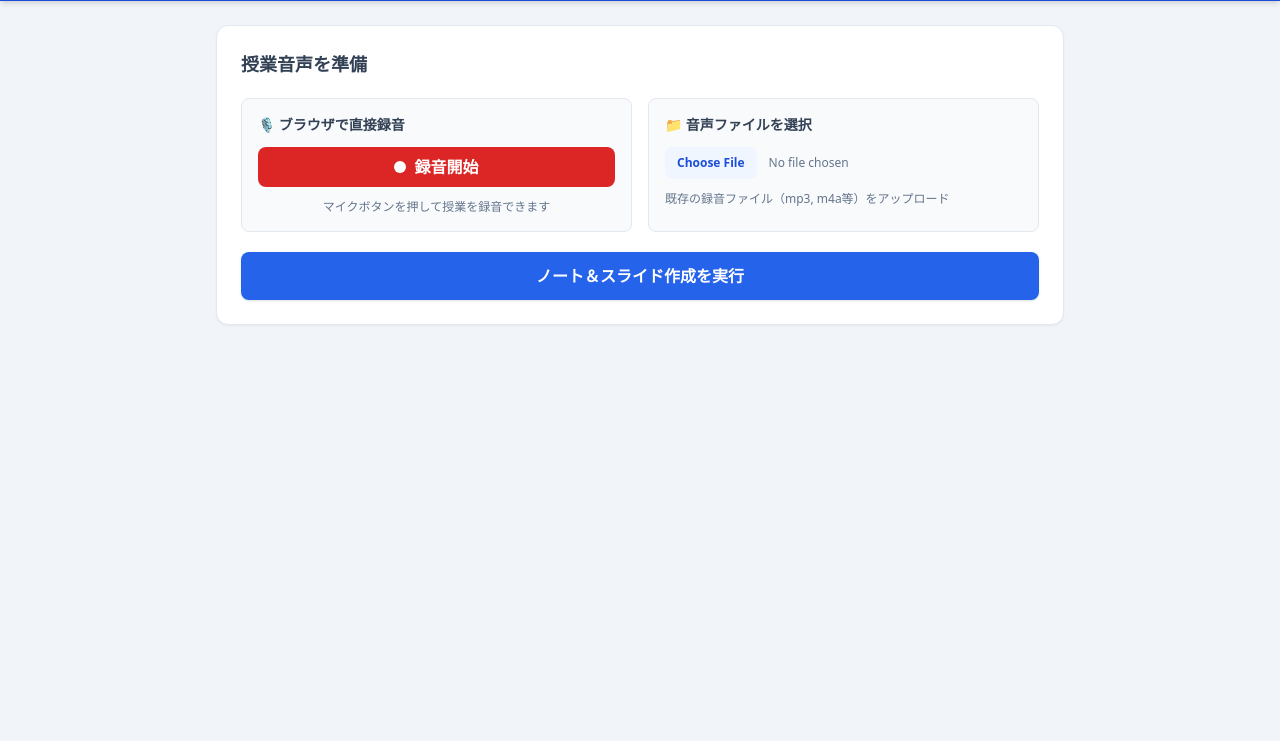
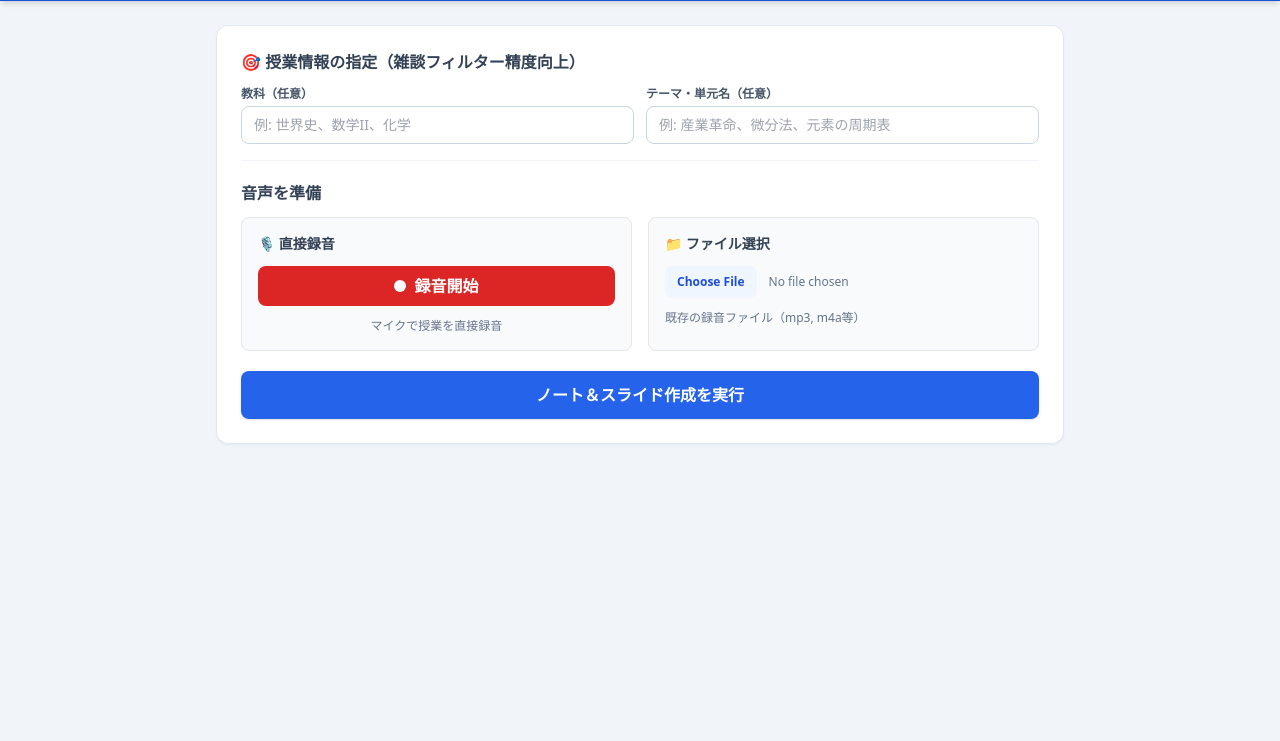
Before and after one commit to h0028349-dotcom/Note-ni-simasu, a plain HTML site: page public/index.html in a window 1280 px wide. Shown: the part 59-800 px from the top of the page. Drawn offline with nearby package versions, Linux system fonts and the light colour scheme.

Commit message:
Update index.html

```diff
--- a/public/index.html
+++ b/public/index.html
@@ -30,60 +30,73 @@
 </head>
 <body class="bg-slate-100 min-h-screen text-slate-800">
 
-  <!-- ヘッダー (印刷時非表示) -->
+  <!-- ヘッダー -->
   <header class="bg-blue-700 text-white p-4 shadow-md no-print">
     <div class="max-w-4xl mx-auto flex justify-between items-center">
       <h1 class="text-xl font-bold">AI授業ノート & レジュメ</h1>
-      <span class="text-xs bg-blue-800 px-2 py-1 rounded">録音 & 印刷対応版</span>
+      <span class="text-xs bg-blue-800 px-2 py-1 rounded">雑談自動カット版</span>
     </div>
   </header>
 
   <main class="max-w-4xl mx-auto p-4 md:p-6 space-y-6">
 
-    <!-- 音声準備エリア (印刷時非表示) -->
+    <!-- 設定 & 音声準備エリア -->
     <section class="bg-white rounded-xl p-6 shadow-sm border border-slate-200 no-print space-y-5">
-      <h2 class="text-lg font-bold text-slate-700">授業音声を準備</h2>
 
-      <!-- 録音・ファイル切り替えUI -->
+      <!-- 1. 授業情報の事前入力 (雑談カットの精度向上用) -->
+      <div class="space-y-3 border-b border-slate-100 pb-4">
+        <h2 class="text-base font-bold text-slate-700 flex items-center gap-1">
+          <span>🎯 授業情報の指定（雑談フィルター精度向上）</span>
+        </h2>
+        <div class="grid grid-cols-1 sm:grid-cols-2 gap-3">
+          <div>
+            <label class="block text-xs font-semibold text-slate-600 mb-1">教科（任意）</label>
+            <input type="text" id="subjectInput" placeholder="例: 世界史、数学II、化学" class="w-full px-3 py-2 text-sm border border-slate-300 rounded-lg focus:outline-none focus:ring-2 focus:ring-blue-500">
+          </div>
+          <div>
+            <label class="block text-xs font-semibold text-slate-600 mb-1">テーマ・単元名（任意）</label>
+            <input type="text" id="topicInput" placeholder="例: 産業革命、微分法、元素の周期表" class="w-full px-3 py-2 text-sm border border-slate-300 rounded-lg focus:outline-none focus:ring-2 focus:ring-blue-500">
+          </div>
+        </div>
+      </div>
+
+      <!-- 2. 音声入力選択 -->
+      <div class="space-y-3">
+        <h2 class="text-base font-bold text-slate-700">音声を準備</h2>
         <div class="grid grid-cols-1 md:grid-cols-2 gap-4">
 
-        <!-- 1. マイク直接録音 -->
+          <!-- マイク録音 -->
           <div class="bg-slate-50 p-4 rounded-lg border border-slate-200 space-y-3">
-          <h3 class="text-sm font-bold text-slate-700 flex items-center gap-1">
-            <span>🎙️ ブラウザで直接録音</span>
-          </h3>
-          <div class="flex items-center gap-2">
+            <h3 class="text-sm font-bold text-slate-700">🎙️ 直接録音</h3>
             <button id="recordBtn" onclick="toggleRecording()" class="w-full bg-red-600 hover:bg-red-700 text-white font-bold py-2 px-4 rounded-lg transition flex items-center justify-center gap-2">
               <span id="recordDot" class="w-3 h-3 bg-white rounded-full"></span>
               <span id="recordBtnText">録音開始</span>
             </button>
-          </div>
-          <p id="recordStatus" class="text-xs text-slate-500 text-center">マイクボタンを押して授業を録音できます</p>
+            <p id="recordStatus" class="text-xs text-slate-500 text-center">マイクで授業を直接録音</p>
             <audio id="audioPreview" controls class="w-full hidden mt-2 h-10"></audio>
           </div>
 
-        <!-- 2. ファイル指定 -->
+          <!-- ファイル選択 -->
           <div class="bg-slate-50 p-4 rounded-lg border border-slate-200 space-y-3">
-          <h3 class="text-sm font-bold text-slate-700 flex items-center gap-1">
-            <span>📁 音声ファイルを選択</span>
-          </h3>
+            <h3 class="text-sm font-bold text-slate-700">📁 ファイル選択</h3>
             <input type="file" id="audioFile" accept="audio/*" onchange="onFileSelected()" class="block w-full text-xs text-slate-500 file:mr-3 file:py-2 file:px-3 file:rounded-lg file:border-0 file:text-xs file:font-semibold file:bg-blue-50 file:text-blue-700 hover:file:bg-blue-100">
-          <p class="text-xs text-slate-500">既存の録音ファイル（mp3, m4a等）をアップロード</p>
+            <p class="text-xs text-slate-500">既存の録音ファイル（mp3, m4a等）</p>
           </div>
 
         </div>
+      </div>
 
-      <!-- 送信実行ボタン -->
+      <!-- 実行ボタン -->
       <button id="generateBtn" onclick="processAudio()" class="w-full bg-blue-600 hover:bg-blue-700 text-white font-bold py-3 px-6 rounded-lg shadow transition flex items-center justify-center gap-2">
         ノート＆スライド作成を実行
       </button>
 
       <div id="loading" class="hidden text-center py-4 text-blue-600 font-semibold animate-pulse">
-        音声を解析してドキュメントを作成中...
+        音声を解析中...（雑談を除外して要点を整理しています）
       </div>
     </section>
 
-    <!-- 結果表示・印刷エリア -->
+    <!-- 結果表示エリア -->
     <div id="resultContainer" class="hidden space-y-4">
       <div class="flex justify-end gap-3 no-print">
         <button onclick="window.print()" class="bg-emerald-600 hover:bg-emerald-700 text-white font-bold px-5 py-2 rounded-lg shadow transition flex items-center gap-2">
@@ -116,7 +129,6 @@
     let audioChunks = [];
     let recordedBlob = null;
 
-    // 録音の開始/停止切り替え
     async function toggleRecording() {
       const recordBtn = document.getElementById('recordBtn');
       const recordBtnText = document.getElementById('recordBtnText');
@@ -139,8 +151,7 @@
             const audioUrl = URL.createObjectURL(recordedBlob);
             audioPreview.src = audioUrl;
             audioPreview.classList.remove('hidden');
-            recordStatus.textContent = '録音完了（再録音も可能です）';
-            // ファイル選択をリセット
+            recordStatus.textContent = '録音完了';
             document.getElementById('audioFile').value = '';
           };
 
@@ -152,7 +163,7 @@
           recordBtn.classList.replace('hover:bg-red-700', 'hover:bg-slate-900');
 
         } catch (err) {
-          alert('マイクの使用許可が必要です。ブラウザのマイク権限を確認してください。');
+          alert('マイクの使用許可が必要です。');
         }
       } else if (mediaRecorder.state === 'recording') {
         mediaRecorder.stop();
@@ -164,28 +175,29 @@
       }
     }
 
-    // ファイル選択時のイベント処理
     function onFileSelected() {
-      // ファイルが選ばれた場合は録音データをリセット
       recordedBlob = null;
       document.getElementById('audioPreview').classList.add('hidden');
-      document.getElementById('recordStatus').textContent = 'ファイルが選択されました';
+      document.getElementById('recordStatus').textContent = 'ファイル選択完了';
     }
 
-    // 解析リクエスト送信
     async function processAudio() {
       const fileInput = document.getElementById('audioFile');
+      const subjectInput = document.getElementById('subjectInput');
+      const topicInput = document.getElementById('topicInput');
       const btn = document.getElementById('generateBtn');
       const loading = document.getElementById('loading');
       const resultContainer = document.getElementById('resultContainer');
 
       const formData = new FormData();
 
+      // 教科とテーマの入力を追加
+      if (subjectInput.value.trim()) formData.append('subject', subjectInput.value.trim());
+      if (topicInput.value.trim()) formData.append('topic', topicInput.value.trim());
+
       if (recordedBlob) {
-        // 直接録音したデータを追加
         formData.append('file', recordedBlob, 'recorded_lecture.webm');
       } else if (fileInput.files && fileInput.files.length > 0) {
-        // アップロードファイルを追加
         formData.append('file', fileInput.files[0]);
       } else {
         alert('録音を行うか、音声ファイルを選択してください。');
```
Lines whose indentation alone changed are shown as unchanged.
